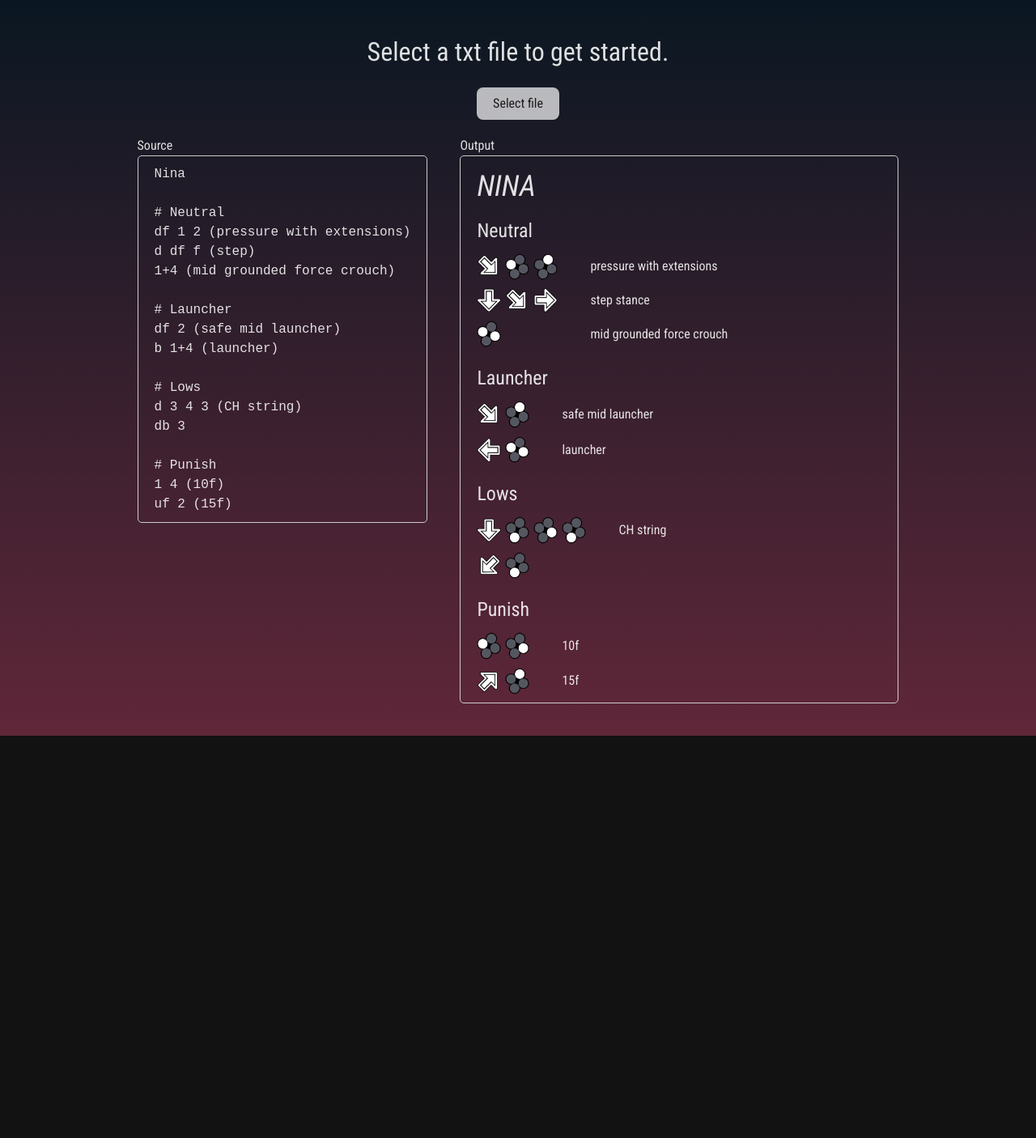
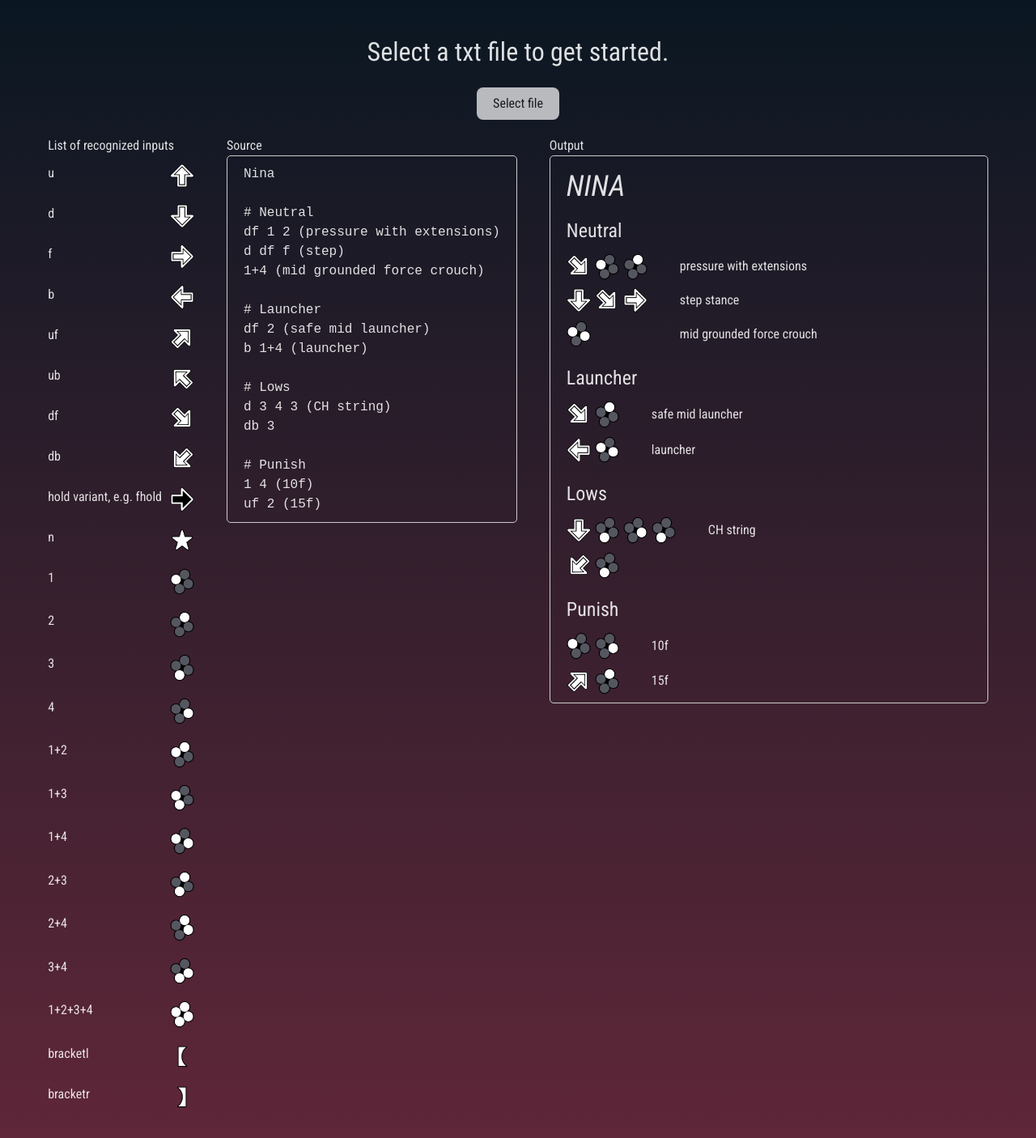
Before and after one commit to acayirli/tekken8sheet, a React (Vite) app: page / in a window 1280 px wide. Shown: the top 1406 px of the page at 81% size. Before the commit the page ends 909 px from the top, so only its background shows below. Built offline with nearby package versions, Linux system fonts and the light colour scheme.

Commit message:
added list of recognized inputs

```diff
--- a/src/App.tsx
+++ b/src/App.tsx
@@ -2,6 +2,7 @@ import { useState } from "react";
 import { SheetType } from "./types";
 import TxtImporter from "./components/TxtImporter/TxtImporter";
 import { Sheet } from "./components/Sheet/Sheet";
+import { Move } from "./components/Move/Move";
 
 const ninaDemo: SheetType = {
     title: "Nina",
@@ -102,6 +103,38 @@ export function App() {
                 <TxtImporter onChange={setData} />
 
                 <div css={{ display: "flex", gap: 40 }}>
+                    <div css={{ display: "grid", gridTemplateColumns: "max-content max-content", gap: 10, "img": { width: 30 }, alignItems: "flex-start" }}>
+                        <span css={{ gridColumnStart: "span 2" }}>List of recognized inputs</span>
+                        <span>u</span><Move move={{ inputs: ["u"]}} />
+                        <span>d</span><Move move={{ inputs: ["d"]}} />
+                        <span>f</span><Move move={{ inputs: ["f"]}} />
+                        <span>b</span><Move move={{ inputs: ["b"]}} />
+
+                        <span>uf</span><Move move={{ inputs: ["uf"]}} />
+                        <span>ub</span><Move move={{ inputs: ["ub"]}} />
+                        <span>df</span><Move move={{ inputs: ["df"]}} />
+                        <span>db</span><Move move={{ inputs: ["db"]}} />
+
+                        <span>hold variant, e.g. fhold</span><Move move={{ inputs: ["fhold"]}} />
+                        <span>n</span><Move move={{ inputs: ["n"]}} />
+
+                        <span>1</span><Move move={{ inputs: ["1"]}} />
+                        <span>2</span><Move move={{ inputs: ["2"]}} />
+                        <span>3</span><Move move={{ inputs: ["3"]}} />
+                        <span>4</span><Move move={{ inputs: ["4"]}} />
+
+                        <span>1+2</span><Move move={{ inputs: ["1+2"]}} />
+                        <span>1+3</span><Move move={{ inputs: ["1+3"]}} />
+                        <span>1+4</span><Move move={{ inputs: ["1+4"]}} />
+                        <span>2+3</span><Move move={{ inputs: ["2+3"]}} />
+                        <span>2+4</span><Move move={{ inputs: ["2+4"]}} />
+                        <span>3+4</span><Move move={{ inputs: ["3+4"]}} />
+                        <span>1+2+3+4</span><Move move={{ inputs: ["1+2+3+4"]}} />
+
+                        <span>bracketl</span><Move move={{ inputs: ["bracketl"]}} />
+                        <span>bracketr</span><Move move={{ inputs: ["bracketr"]}} />
+                    </div>
+
                     <div>
                         Source
                         <pre css={{ border: "thin solid #ccc", padding: "10px 20px", borderRadius: 5 }}>
```
